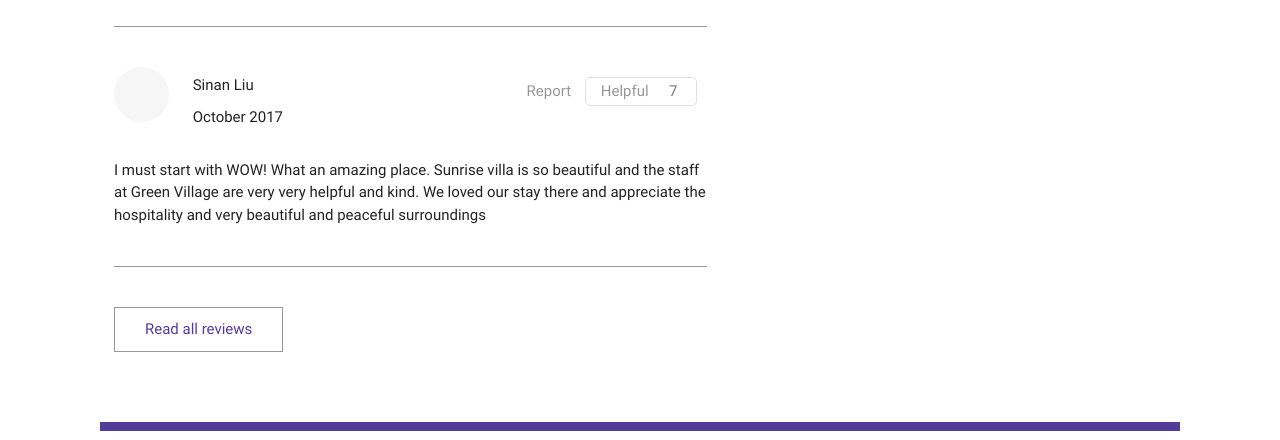
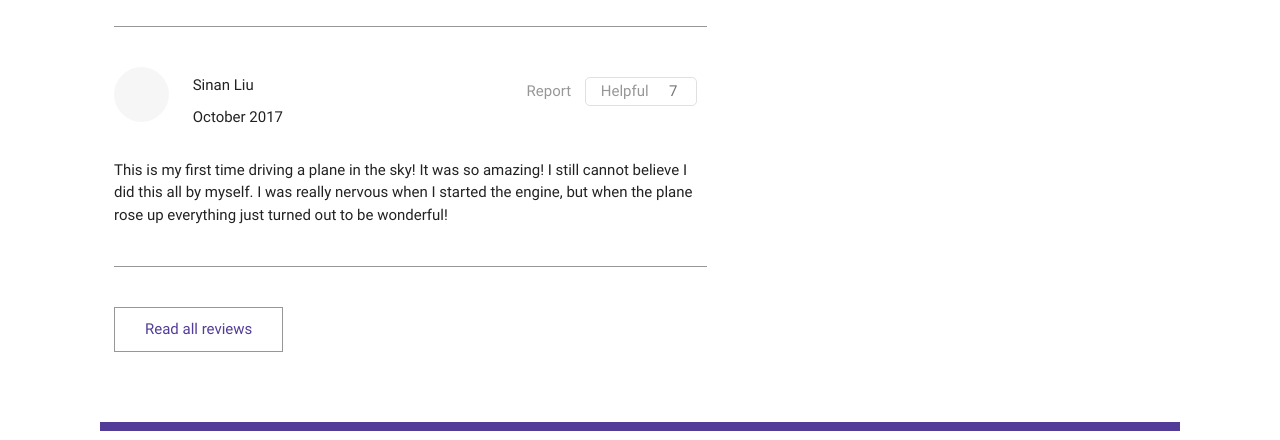
Before and after one commit to Wei190/17fall-midterm, a plain HTML site: page product.html in a window 1280 px wide. Shown: the part 1920-2360 px from the top of the page. Drawn offline with nearby package versions, Linux system fonts and the light colour scheme; some packages are replaced by stand-ins of ours; some icons are missing.

Commit message:
Update product.html

```diff
--- a/product.html
+++ b/product.html
@@ -225,7 +225,7 @@
      						<a href="#!" class="collection-item"><span class="badge">7</span><i class="fa fa-thumbs-o-up"></i>Helpful</a>
     					</div>
       			</div>
-      			<p class="user-title">I must start with WOW! What an amazing place. Sunrise villa is so beautiful and the staff at Green Village are very very helpful and kind. We loved our stay there and appreciate the hospitality and very beautiful and peaceful surroundings</p>
+      			<p class="user-title">This is my first time driving a plane in the sky! It was so amazing! I still cannot believe I did this all by myself. I was really nervous when I started the engine, but when the plane rose up everything just turned out to be wonderful!</p>
   					<a href="#" class="user-buttom">+ More</a>
   					<div class="user-praise-2 right">
       				<a href="#" class="report"><i class="fa fa-flag-o"></i>Report</a>
```
